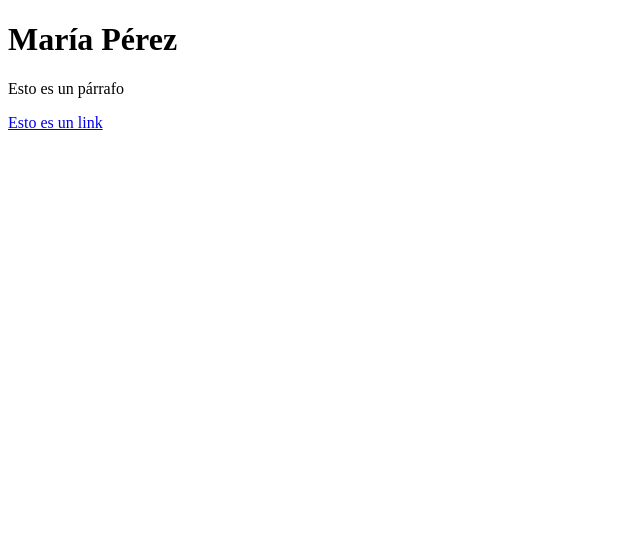
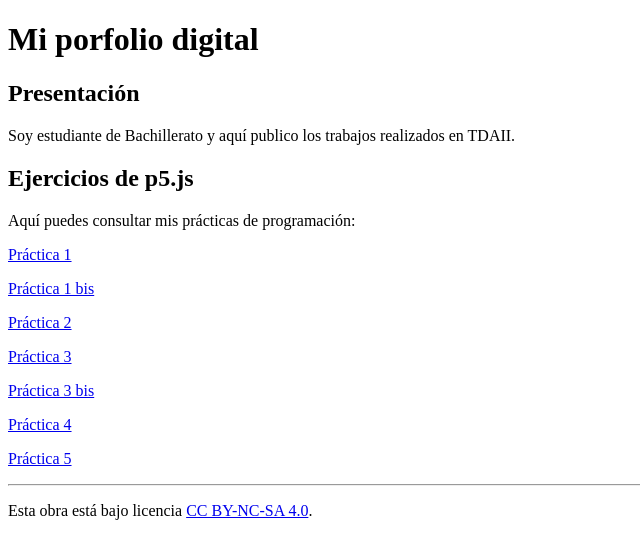
Before and after one commit to mariaperezc21/mariaperezc21.github.io, a plain HTML site: page index.html in a window 1280 px wide. Shown: the whole page, without its empty margins (0-640 px from the left). Drawn offline with nearby package versions, Linux system fonts and the light colour scheme.

Commit message:
Update index.html

```diff
--- a/index.html
+++ b/index.html
@@ -1,13 +1,24 @@
 <!DOCTYPE html>
-<html>
+<html lang="es">
 <head>
-  <meta charset="UTF-8">
-  <title>Página de María</title>
-  <script src="https://cdnjs.cloudflare.com/ajax/libs/p5.js/1.9.0/p5.min.js"></script>
+    <meta charset="UTF-8">
+    <meta name="viewport" content="width=device-width, initial-scale=1.0">
+    <title>Mi porfolio de TDAII</title>
 </head>
 <body>
-<h1>María Pérez</h1>
-  <p>Esto es un párrafo</p>
-  <a href="http://google.es">Esto es un link </a>
+    <h1>Mi porfolio digital</h1>
+    <h2>Presentación</h2>
+    <p>Soy estudiante de Bachillerato y aquí publico los trabajos realizados en TDAII.</p>
+    <h2>Ejercicios de p5.js</h2>
+    <p>Aquí puedes consultar mis prácticas de programación:</p>
+    <p><a href="ejercicios_p5js/apellido_nombre_p5_1.html">Práctica 1</a></p>
+    <p><a href="ejercicios_p5js/apellido_nombre_p5_1bis.html">Práctica 1 bis</a></p>
+    <p><a href="ejercicios_p5js/apellido_nombre_p5_2.html">Práctica 2</a></p>
+    <p><a href="ejercicios_p5js/apellido_nombre_p5_3.html">Práctica 3</a></p>
+    <p><a href="ejercicios_p5js/apellido_nombre_p5_3bis.html">Práctica 3 bis</a></p>
+    <p><a href="ejercicios_p5js/apellido_nombre_p5_4.html">Práctica 4</a></p>
+    <p><a href="ejercicios_p5js/apellido_nombre_p5_5.html">Práctica 5</a></p>
+    <hr>
+    <p>Esta obra está bajo licencia <a href="https://creativecommons.org/licenses/by-nc-sa/4.0/">CC BY-NC-SA 4.0</a>.</p>
 </body>
 </html>
```
